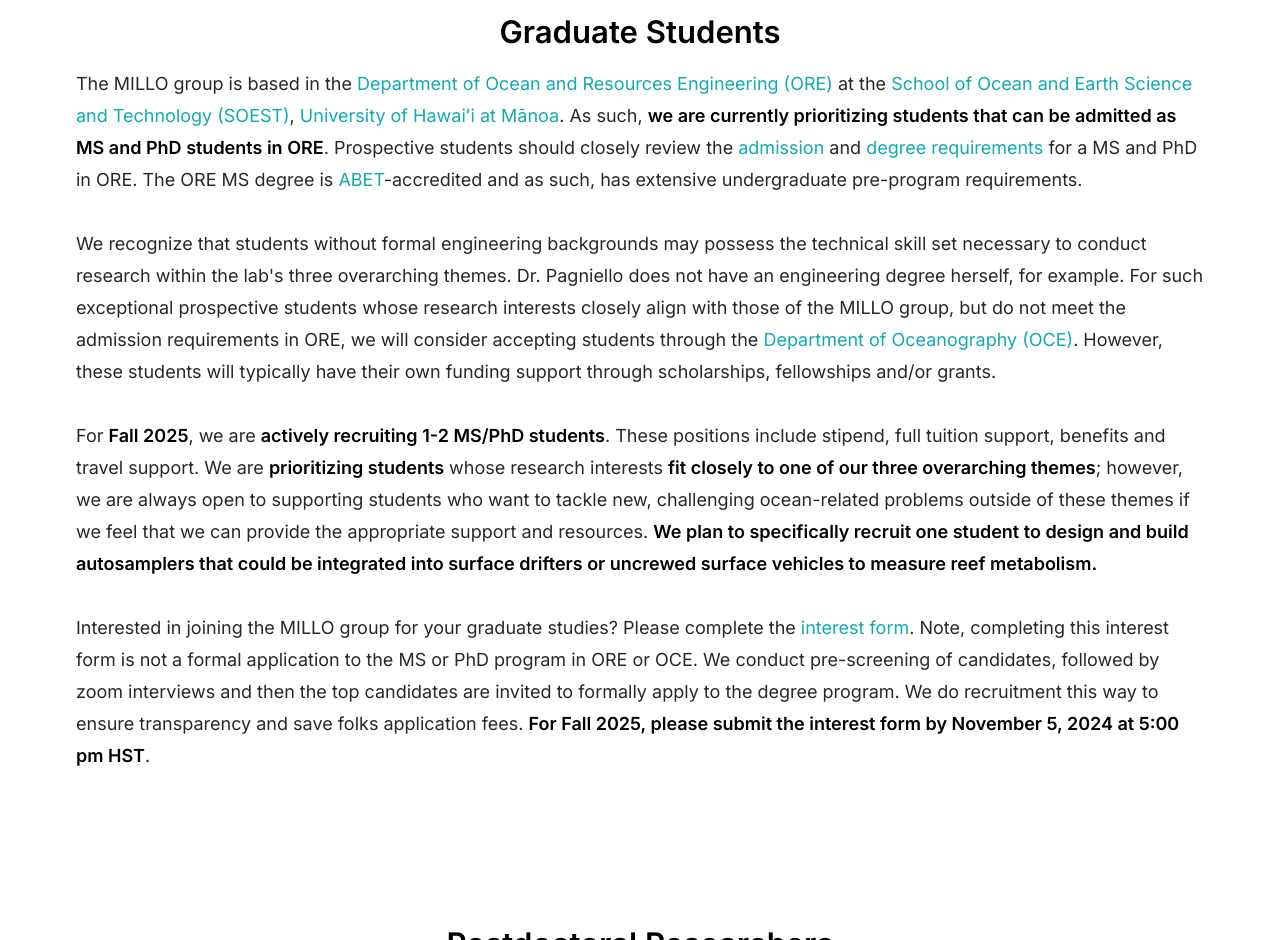
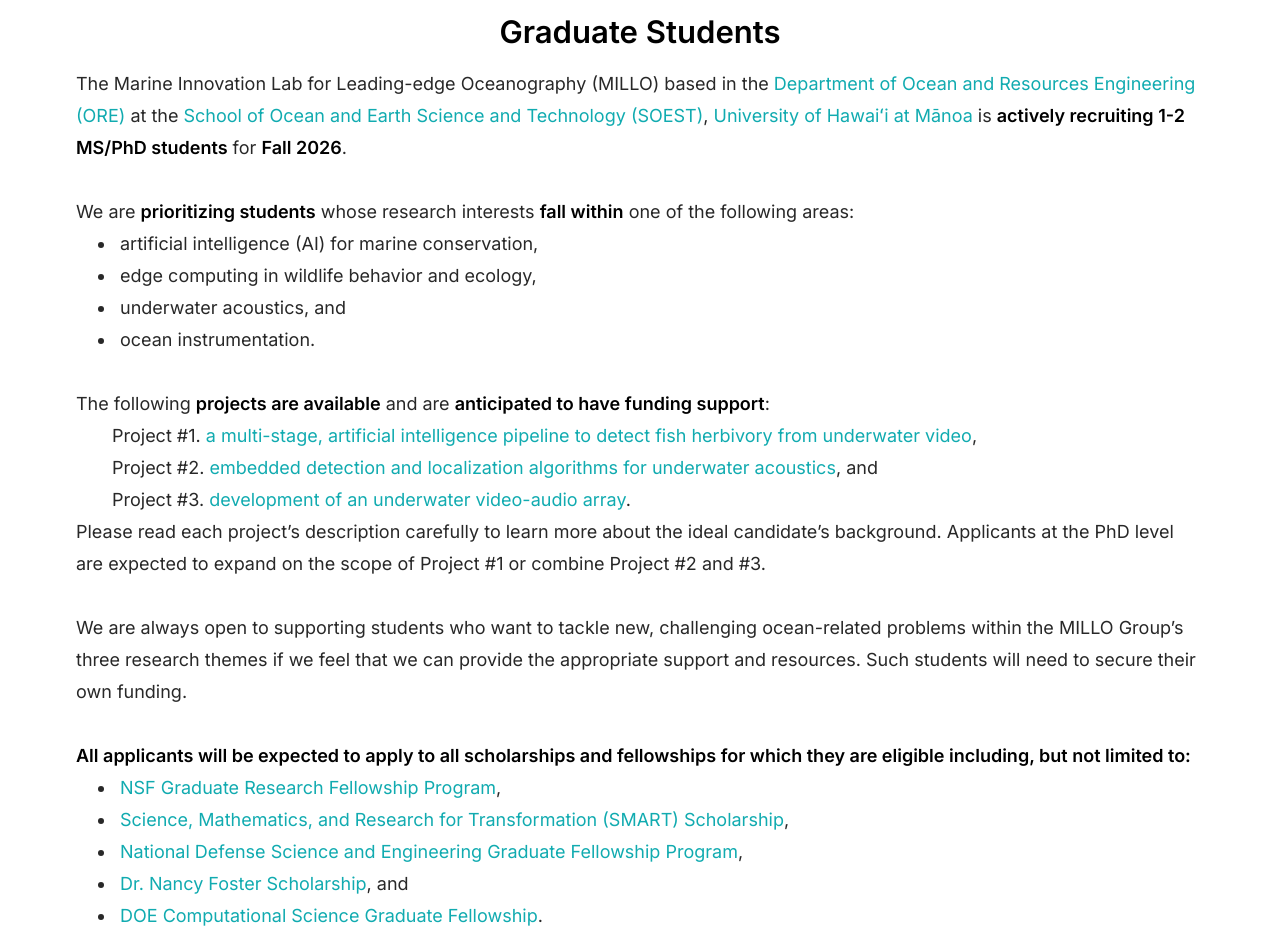
Before and after one commit to pagniello-lab/pagniello-lab.github.io, a plain HTML site: page join-us.html in a window 1280 px wide. Shown: the part 1860-2800 px from the top of the page. Drawn offline with Linux system fonts and the light colour scheme; files whose address does not match are found by name.

Commit message:
Fall2026-update

```diff
--- a/join-us.html
+++ b/join-us.html
@@ -91,24 +91,28 @@
 
     <div class="row">
 
-      <p>Please read the information below carefully. <strong>Dr. Pagniello will not respond to email inquiries about opportunities</strong>.</p>
+      <p><strong>We are recruiting graduate students for Fall 2026!</strong>
+        Please read the information below carefully.
+      </p>
 
       <p>Thank you for your interest in joining the Marine Innovation Lab for Leading-edge Oceanography.
         <strong>We are always looking for exceptional, diverse individuals to join our group.</strong>
         We believe that good science is as much about the people we work with as it is about the research itself.
         As such, we expect all members of the MILLO group to be nice people,
         treat everyone with respect, collaborate and help others as well as foster a
-        <a href="https://www.edweek.org/leadership/opinion-carol-dweck-revisits-the-growth-mindset/2015/09" target="_blank">growth mindset</a>.</p>
+        <a href="https://www.edweek.org/leadership/opinion-carol-dweck-revisits-the-growth-mindset/2015/09" target="_blank">growth mindset</a>.
+      </p>
 
       <p>Successful group members usually possess a combination of some of the following technical skills:
         coding for data analysis, embedded software design, deep learning, computer-aided design software, soldering and printed circuit board design.
         Above all, we expect all group members to be <a href="https://www.bbc.com/news/magazine-34075407" target="_blank">MacGyvers</a>. We also value individuals with strong communication, active listening, problem-solving,
-          adaptability, leadership and project management skills.</p>
+        adaptability, leadership and project management skills.
+      </p>
 
-          <p>If you think that you might be a good fit, please read more about the available positions below
+      <p>If you think that you might be a good fit, <strong>please read more about the available positions below</strong>
         and complete this <a href="https://tally.so/r/3yDzq6" target="_blank">interest form</a>. The interest form will ask you <a href="https://drive.google.com/drive/folders/14TzJCV3W790toioOIooWiefMki4TAAmK?usp=sharing" target="_blank">these questions</a> and
         to provide your CV and transcripts as well as an example research/technical project and writing sample.
-            <strong>Again, Dr. Pagniello will not respond to email inquiries about opportunities</strong>.
+        <strong>Dr. Pagniello will not respond to email inquiries about opportunities</strong>.
       </p>
 
       <p>We encourage students who are underrepresented in science, technology, engineering, and mathematics (STEM) disciplines to apply.
@@ -117,7 +121,8 @@
         Given the university's aspirations of becoming a <a href="https://manoa.hawaii.edu/nhpol/ target="_blank"">Native Hawaiian Place of Learning</a>,
         we are particularly interested in supporting students who identify as Native Hawaiians and/or Pacific Islanders as well
         as those with extensive <a href="https://link.springer.com/article/10.1007/s10113-021-01774-2" target="_blank">traditional/local ecological knowledge</a>
-            about the waters around Hawaii and the Pacific Islands gained through either personal experience or through their education.</p>
+        about the waters around Hawaii and the Pacific Islands gained through either personal experience or through their education.
+      </p>
 
       <div class="column large-4 tab-12">
         <center>
@@ -186,34 +191,84 @@
       </div>
 
       <div class="row">
-            <p>The MILLO group is based in the <a href="https://www.soest.hawaii.edu/ore/" target="_blank">Department of Ocean and Resources Engineering (ORE)</a>
+
+        <p>The Marine Innovation Lab for Leading-edge Oceanography (MILLO) based in the
+          <a href="https://www.soest.hawaii.edu/ore/" target="_blank">Department of Ocean and Resources Engineering (ORE)</a>
           at the <a href="https://www.soest.hawaii.edu/soestwp/" target="_blank">School of Ocean and Earth Science and Technology (SOEST)</a>,
-              <a href="https://manoa.hawaii.edu/" target="_blank">University of Hawaiʻi at Mānoa</a>. As such, <strong>we are currently prioritizing students
-                that can be admitted as MS and PhD students in ORE</strong>. Prospective students should closely review the
+          <a href="https://manoa.hawaii.edu/" target="_blank">University of Hawaiʻi at Mānoa</a>
+          is <strong>actively recruiting 1-2 MS/PhD students</strong> for <strong>Fall 2026</strong>.
+        </p>
+
+        <p style="margin-bottom: 0;">We are <strong>prioritizing students</strong> whose research interests <strong>fall within</strong> one of the following areas:
+          <ul>
+            <li>artificial intelligence (AI) for marine conservation,</li>
+            <li>edge computing in wildlife behavior and ecology,</li>
+            <li>underwater acoustics, and</li>
+            <li>ocean instrumentation.</li>
+          </ul>
+        </p>
+
+        <p style="text-indent: -36px; padding-left: 36px; margin-bottom: 0;">The following <strong>projects are available</strong> and are <strong>anticipated to have funding support</strong>:<br>
+          Project #1.	<a href="https://drive.google.com/file/d/1H8WVS0oiDKn0FZN5G19pZf3POEeYtPWA/view?usp=sharing" target="_blank">a multi-stage, artificial intelligence pipeline to detect fish herbivory from underwater video</a>,<br>
+          Project #2.	<a href="https://drive.google.com/file/d/1c09JOw8C7Q_YRI4gLq-7U09ufSWUgHtO/view?usp=sharing" target="_blank">embedded detection and localization algorithms for underwater acoustics</a>, and<br>
+          Project #3.	<a href="https://drive.google.com/file/d/1NH8FPD5lNqq1F3bmADzDcfE-ysj8RO5A/view?usp=sharing" target="_blank">development of an underwater video-audio array</a>.
+        </p>
+        <p>
+          Please read each project’s description carefully to learn more about the ideal candidate’s background.
+          Applicants at the PhD level are expected to expand on the scope of Project #1 or combine Project #2 and #3.
+        </p>
+
+        <p> We are always open to supporting students who want to tackle new,
+          challenging ocean-related problems within the MILLO Group’s three research themes
+          if we feel that we can provide the appropriate support and resources.
+          Such students will need to secure their own funding.
+        </p>
+
+        <p style="margin-bottom: 0;"><strong>All applicants will be expected to apply to all scholarships and fellowships for
+          which they are eligible including, but not limited to:</strong>
+          <ul style="margin-bottom: 0;">
+            <li><a href="https://www.nsfgrfp.org/">NSF Graduate Research Fellowship Program</a>,</li>
+            <li><a href="https://www.smartscholarship.org/smart/en">Science, Mathematics, and Research for Transformation (SMART) Scholarship</a>,</li>
+            <li><a href="https://ndseg.sysplus.com/">National Defense Science and Engineering Graduate Fellowship Program</a>,</li>
+            <li><a href="https://fosterscholars.noaa.gov/">Dr. Nancy Foster Scholarship</a>, and</li>
+            <li><a href="https://www.krellinst.org/csgf/">DOE Computational Science Graduate Fellowship</a>.</li>
+          </ul>
+          <strong>We will assist the top candidates with these applications as well as
+            those to the graduate program at University of Hawai’i at Mānoa.</strong>
+          </p>
+
+          <p><strong>We are also prioritizing students that can be admitted as MS and/or PhD students in ORE.</strong>
+            Prospective students should closely review the
             <a href="https://www.soest.hawaii.edu/ore/program/admission/" target="_blank">admission</a> and
             <a href="https://www.soest.hawaii.edu/ore/program/degree-requirements/" target="_blank">degree requirements</a> for a MS and PhD in ORE.
-                The ORE MS degree is <a href="https://www.abet.org/" target="_blank">ABET</a>-accredited and as such, has extensive undergraduate pre-program requirements.</p>
+            The ORE MS degree is <a href="https://www.abet.org/" target="_blank">ABET</a>-accredited and as such, has extensive undergraduate pre-program requirements.
+          </p>
 
           <p>We recognize that students without formal engineering backgrounds may possess the technical skill set necessary to conduct
-              research within the lab's three overarching themes. Dr. Pagniello does not have an engineering degree herself, for example.
+            research within the lab's three overarching themes.
             For such exceptional prospective students whose research interests closely align with those of the MILLO group, but do not meet
             the admission requirements in ORE, we will consider accepting students through the
             <a href="https://www.soest.hawaii.edu/oceanography/" target="_blank">Department of Oceanography (OCE)</a>.
-              However, these students will typically have their own funding support through scholarships, fellowships and/or grants.</p>
+            However, these students will typically have their own funding support through scholarships, fellowships and/or grants.
+          </p>
 
-            <p>For <strong>Fall 2025</strong>, we are <strong>actively recruiting 1-2 MS/PhD students</strong>.
-              These positions include stipend, full tuition support, benefits and travel support.
-              We are <strong>prioritizing students</strong> whose research interests <strong>fit closely to one of our
-                three overarching themes</strong>; however, we are always open to supporting students who want to tackle new,
-                challenging ocean-related problems outside of these themes if we feel that we can provide the appropriate support and
-                resources. <strong>We plan to specifically recruit one student to design and build autosamplers that could be
-                  integrated into surface drifters or uncrewed surface vehicles to measure reef metabolism.</strong></p>
+          <p>Interested in joining the MILLO group for your graduate studies?
+            <strong>Please complete the <a href="https://tally.so/r/3yDzq6">interest form</a> on our website.</strong>
+            <strong style="color: red;">Email inquiries will not be returned.</strong>
+          </p>
 
-            <p>Interested in joining the MILLO group for your graduate studies? Please complete the <a href="https://tally.so/r/3yDzq6" target="_blank">interest form</a>.
-              Note, completing this interest form is not a formal application to the MS or PhD program in ORE or OCE.
-              We conduct pre-screening of candidates, followed by zoom interviews and then the top candidates are invited to
-              formally apply to the degree program. We do recruitment this way to ensure transparency and save folks application fees.
-              <strong> For Fall 2025, please submit the interest form by November 5, 2024 at 5:00 pm HST</strong>.</p>
+          <p>Note, completing this interest form is not a formal application to the MS or PhD program
+            in ORE or OCE. We conduct pre-screening of candidates, followed by zoom interviews,
+            technical interviews and reference checks. The top candidates are invited to formally
+            apply to the degree program. We do recruitment this way to ensure transparency and save
+            folks application fees.
+          </p>
+
+          <p><strong>For Fall 2026, please submit the interest form by September 1, 2025, at 5:00 pm HST.</strong>
+            Late interest form submissions will are unlikely to be considered unless
+            students have secured their own funding.
+          </p>
+
         </div>
       </div>
     </section>
```
Also changed, not shown: 9 other files. Lines whose indentation alone changed are shown as unchanged.
